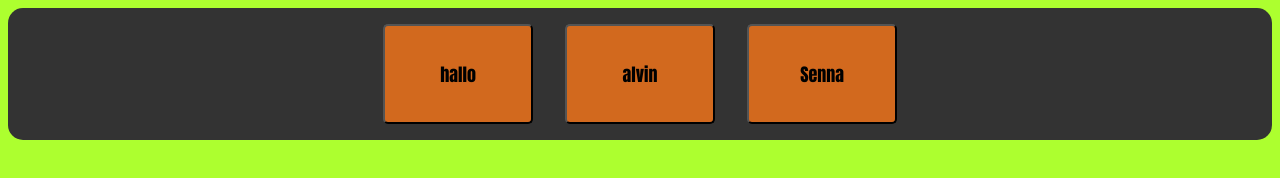
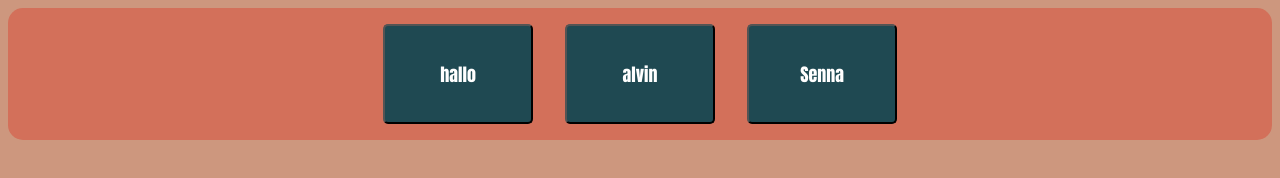
Before and after one commit to Alvin-Zilverstand/Challenge_14-15_Magazijn_App, a plain HTML site: page concept/index.html in a window 1280 px wide. Drawn offline with Linux system fonts and the light colour scheme.

Commit message:
css changes

```diff
--- a/concept/style.css
+++ b/concept/style.css
@@ -1,5 +1,5 @@
 body{
-    background-color: greenyellow;
+    background-color: #cd977e;
 }
 
 
@@ -7,16 +7,17 @@ ul {
   list-style-type: none;
   margin: 0;
   padding: 0;
-  background-color: #333333;
+  background-color: #d3705a;
   display: flex;
   justify-content: center;
   border-radius: 15px;
 }
 
 button{
+    color: white;
     font-size: large;
     font-family:Impact, Haettenschweiler, 'Arial Narrow Bold', sans-serif ;
-    background-color: chocolate;
+    background-color: #1f4952;
     height: 100px;
     width: 150px;
     margin: 1rem;
```
